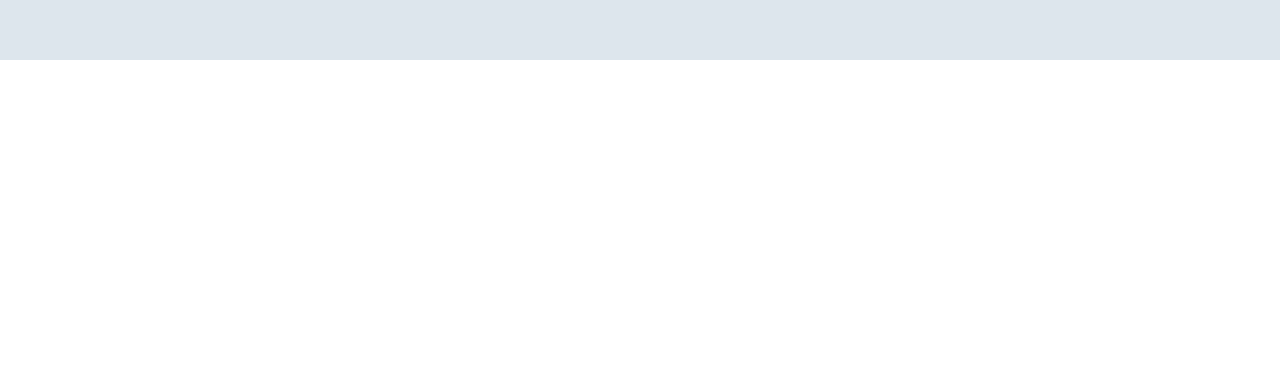
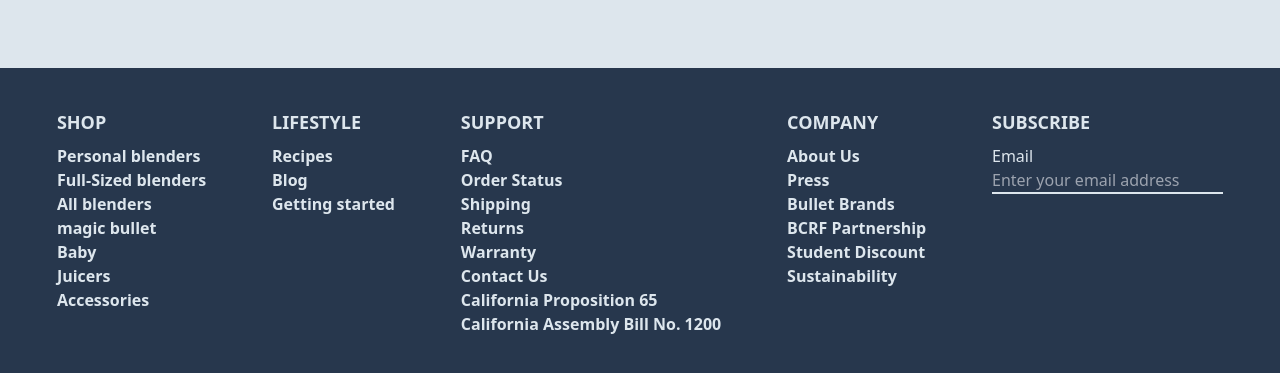
Before and after one commit to ArberSh/NutriBullet-Clone, a React (Vite) app: page / in a window 1280 px wide. Shown: the part 2824-3197 px from the top of the page. Before the commit the page ends 2884 px from the top, so only its background shows below. Built offline with nearby package versions, Linux system fonts and the light colour scheme.

Commit message:
Last Touch

```diff
--- a/src/App.jsx
+++ b/src/App.jsx
@@ -6,6 +6,7 @@ import Nav from './component/Nav'
 import Landing from './component/Landing'
 import AboutUs from './component/AboutUs'
 import BestProducts from './component/BestProducts'
+import ContactUs from './component/ContactUs'
 
 function App() {
 
@@ -14,6 +15,7 @@ function App() {
       <Landing></Landing>
       <AboutUs></AboutUs>
       <BestProducts></BestProducts>
+      <ContactUs></ContactUs>
     </div>
   )
 }
--- a/src/component/BestProducts.jsx
+++ b/src/component/BestProducts.jsx
@@ -33,22 +33,22 @@ function BestProducts() {
     });
 
   return (
-    <div className='py-6 bg-lightgray'>
+    <div className='pt-10 pb-20 bg-lightgray'>
         <h1 data-aos="fade-up" className=' text-center text-5xl font-body font-semibold px-4 text-hardbluegray'>BEST PRODUCTS</h1>
-        <div className='my-12 flex justify-evenly px-10 items-center flex-wrap'>
+        <div className='my-4 flex justify-evenly px-10 items-center flex-wrap'>
             <div data-aos="fade-up" className='flex flex-col justify-center items-center '>
                 <img className='w-40 mb-4 duration-150 hover:scale-105' src={Nutribullet} alt="" />
             <Product Name="Nutribullet" Description="Meet the original nutribullet, our compact-yet-powerful 600 Watt personal blender. You choose what goes in to get the most out of every ingredient."></Product>
             </div>
-            <div data-aos="fade-up" className='flex flex-col justify-center items-center px-4'>
+            <div data-aos="fade-up" className='flex flex-col justify-center items-center'>
                 <img className='w-56 duration-150 hover:scale-105' src={NutribulletPro} alt="" />
             <Product Name="Nutribullet Pro" Description="Meet the Nutribullet Pro, a compact 900-watt blender available in various colors, including exclusive matte editions from our website. Customize your blends to maximize every ingredient’s benefits daily."></Product>
             </div>
-            <div data-aos="fade-up" className='flex flex-col justify-center items-center px-4'>
+            <div data-aos="fade-up" className='flex flex-col justify-center items-center '>
                 <img className='w-60 mb-6 duration-150 hover:scale-105' src={NutribulletPro1000} alt="" />
             <Product  Name="Nutribullet Pro+" Description="Meet the nutribullet Pro 1000, our new compact powerhouse blender. With new, ergonomically redesigned blades and cups and a powerful 1000-Watt motor, creating silky-smooth superfood smoothies has never been easier."></Product>
             </div>
-            <div data-aos="fade-up" className='flex flex-col justify-center items-center px-4'>
+            <div data-aos="fade-up" className='flex flex-col justify-center items-center '>
                 <img className='w-44 mb-10 duration-150 hover:scale-105' src={NutribulletUltra} alt="" />
             <Product  Name="Nutribullet Ultra" Description="The Nutribullet Ultra, with 1200 watts of power, an intuitive interface, and durable blades, offers quieter operation and sustainable Tritan™ Renew cups. Sleek and powerful, it consistently delivers top-quality blends."></Product>
             </div>
--- /dev/null
+++ b/src/component/ContactUs.jsx
@@ -0,0 +1,63 @@
+import React from 'react'
+
+function ContactUs() {
+  return (
+    <div className=' bg-hardbluegray py-10'>
+        <div className=' flex justify-around flex-wrap px-6 max-[640px]:justify-between'>
+        <div className='mb-4 text-lightgray'>
+            <h1 className='mb-2 text-lg font-semibold'>SHOP</h1>
+            <ul className='font-semibold '>
+                <li className='cursor-pointer hover:underline'>Personal blenders</li>
+                <li className='cursor-pointer hover:underline'>Full-Sized blenders</li>
+                <li className='cursor-pointer hover:underline'>All blenders</li>
+                <li className='cursor-pointer hover:underline'>magic bullet</li>
+                <li className='cursor-pointer hover:underline'>Baby</li>
+                <li className='cursor-pointer hover:underline'>Juicers</li>
+                <li className='cursor-pointer hover:underline'>Accessories</li>
+            </ul>
+        </div>
+        <div className=' text-lightgray'>
+            <h1 className='mb-2 text-lg font-semibold'>LIFESTYLE</h1>
+            <ul className='font-semibold'>
+                <li className='cursor-pointer hover:underline'>Recipes</li>
+                <li className='cursor-pointer hover:underline'>Blog</li>
+                <li className='cursor-pointer hover:underline'>Getting started</li>
+            </ul>
+        </div>
+        <div className='mb-4 text-lightgray'>
+            <h1 className='mb-2 text-lg font-semibold'>SUPPORT</h1>
+            <ul className='font-semibold'>
+                <li className=' cursor-pointer hover:underline'>FAQ</li>
+                <li className=' cursor-pointer hover:underline'>Order Status</li>
+                <li className=' cursor-pointer hover:underline'>Shipping</li>
+                <li className=' cursor-pointer hover:underline'>Returns</li>
+                <li className=' cursor-pointer hover:underline'>Warranty</li>
+                <li className=' cursor-pointer hover:underline'>Contact Us</li>
+                <li className=' cursor-pointer hover:underline'>California Proposition 65</li>
+                <li className=' cursor-pointer hover:underline'>California Assembly Bill No. 1200</li>
+            </ul>
+        </div>
+        <div className=' text-lightgray'>
+            <h1 className='mb-2 text-lg font-semibold'>COMPANY</h1>
+            <ul className='font-semibold'>
+                <li className=' cursor-pointer hover:underline'>About Us</li>
+                <li className=' cursor-pointer hover:underline'>Press</li>
+                <li className=' cursor-pointer hover:underline'>Bullet Brands</li>
+                <li className=' cursor-pointer hover:underline'>BCRF Partnership</li>
+                <li className=' cursor-pointer hover:underline'>Student Discount</li>
+                <li className=' cursor-pointer hover:underline'>Sustainability</li>
+            </ul>
+        </div>
+        <div className=''>
+            <h1 className='text-lightgray mb-2 text-lg font-semibold'>SUBSCRIBE</h1>
+            <h1 className='text-lightgray'>Email</h1>
+            <div className='bg-transparent'>
+            <input className=' text-lightgray outline-none bg-hardbluegray border-b-2 border-b-lightgray border-hardbluegray' type="text" placeholder='Enter your email address'/>
+        </div>
+        </div>
+    </div>
+    </div>
+  )
+}
+
+export default ContactUs
```
